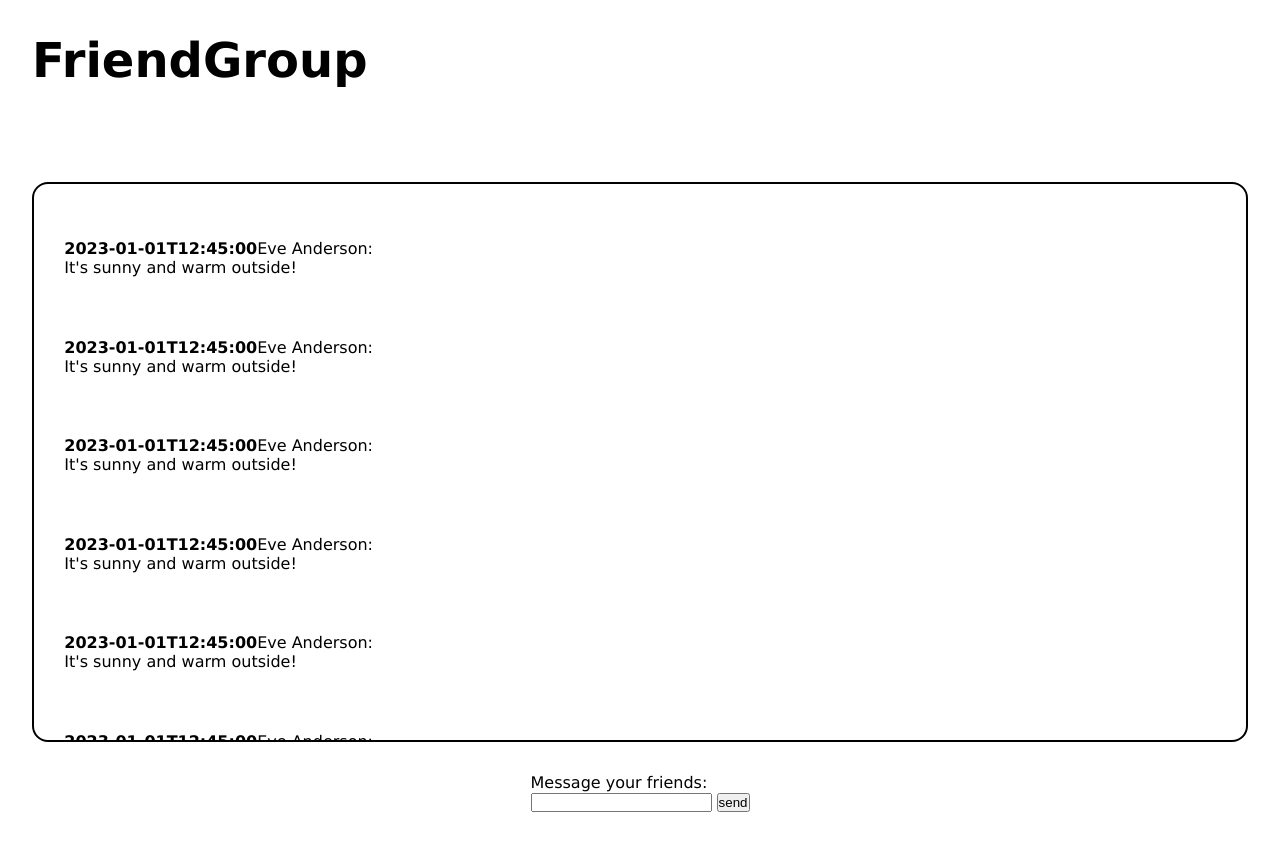
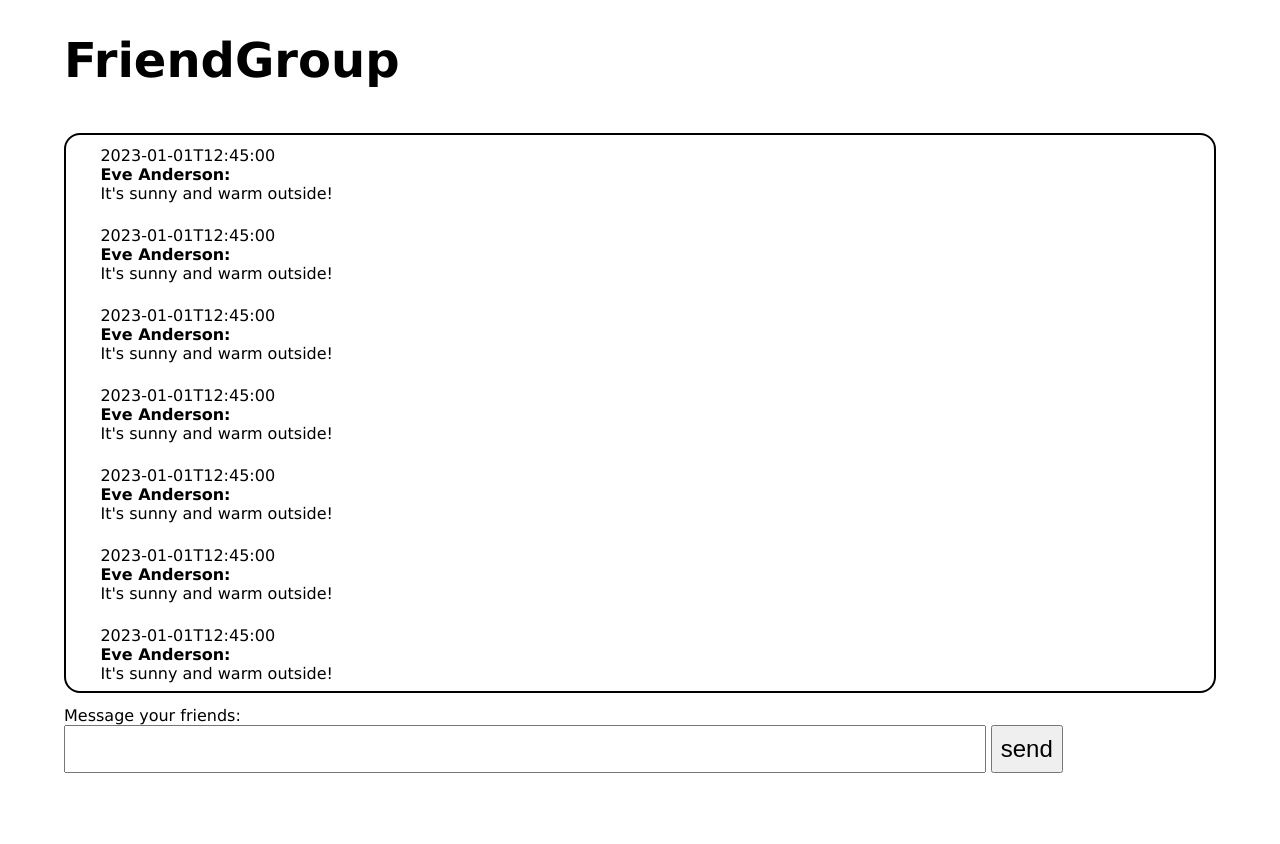
Before and after one commit to silin-hussein/Friend-Group-Project, a plain HTML site: page frontend/index.html in a window 1280 px wide. Both pictures are taken after a click on the button "start". After the commit the page ends 800 px from the top, so only its background shows below. Drawn offline with Linux system fonts and the light colour scheme.

Commit message:
tweeking the css and playing around with css

```diff
--- a/frontend/script.js
+++ b/frontend/script.js
@@ -35,14 +35,12 @@ function loadPrevMessages() {
 function printMessage(messageJson) {
   messagesDom.innerHTML += `
     <div class="message">
-        <strong>${message.datetime}</strong><span>${message.author}:</span>
+        ${message.datetime}<br>
+        <strong>${message.author}:</strong>
         </br>
         ${message.message}
     </div>
   `;
 
-  function scrollToBottom() {
-    var chatContainer = document.getElementById('chat-container');
-    chatContainer.scrollTop = chatContainer.scrollHeight;
-  }
+  messagesDom.scrollTop = messagesDom.scrollHeight;
 }
--- a/frontend/style.css
+++ b/frontend/style.css
@@ -11,7 +11,7 @@ body {
 
 header {
     width: 100%;
-    padding: 2.5%
+    padding: 2.5% 2.5% 2.5% 5%;
 }
 
 header h1 {
@@ -21,8 +21,6 @@ header h1 {
 main {
     width: 100%;
 
-    padding: 2.5%;
-
     display: flex;
     justify-content: center;
     align-items: center;
@@ -31,19 +29,30 @@ main {
 }
 
 #namePopup {
-    width: fit-content;
+    width: 30%;
     padding: 2.5%;
 
     border: solid black 2px;
     border-radius: 1rem;
 }
 
+input {
+    width: 16vw;
+    padding: .7%;
+    font-size: 150%;
+}
+
+button {
+    font-size: 150%;
+    padding: .7%;
+}
+
 #messages {
     display: none;
 
-    width: 100%;
-    margin: 2.5%;
-    padding: 2% 0;
+    width: 90%;
+
+    margin: 1%;
 
     border: solid black 2px;
     border-radius: 1rem;
@@ -56,5 +65,13 @@ main {
 
 .message {
     width: 100%;
-    padding: 2.5%;
+    padding: 1% 1% 1% 3%;
 }
+
+#messageField {
+    width: 90%;
+}
+
+#messageField input {
+    width: 80%;
+}
```
